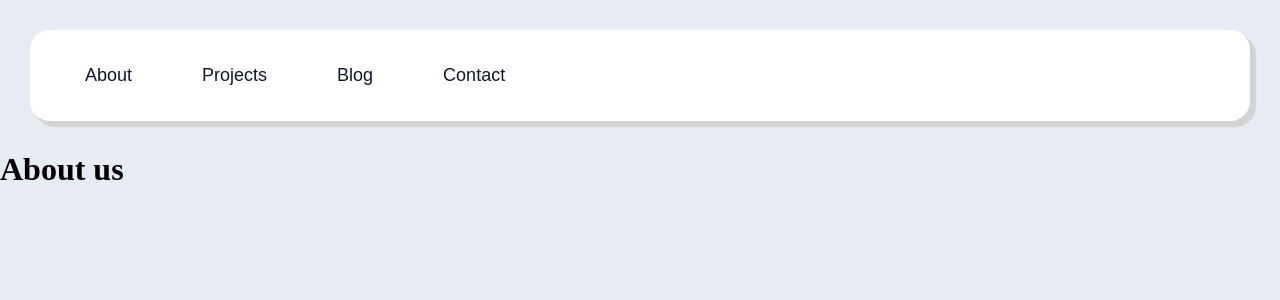
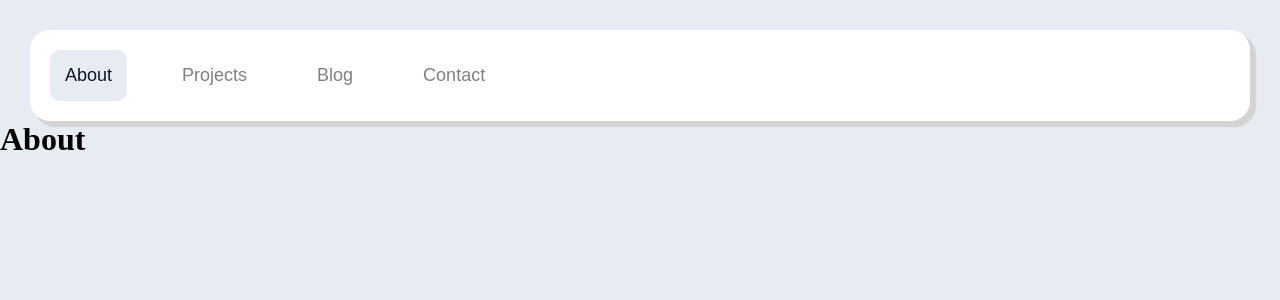
Before and after one commit to nish00/nishchaljatwani, a React (Create React App) app: page /#/about in a window 1280 px wide. Shown: the top 300 px of the page. Built offline with nearby package versions, Linux system fonts and the light colour scheme.

Commit message:
added Navbar to every page, added highlighting to links in Navbar

```diff
--- a/src/App.js
+++ b/src/App.js
@@ -7,11 +7,13 @@ import NotFound from "./pages/NotFound";
 
 import { HashRouter as Router, Routes, Route } from "react-router-dom";
 import "./styles.css";
+import NavBar from "./components/Navbar";
 
 
 export default function App() {
   return (
     <Router>
+      <NavBar/>
       <Routes>
         <Route path ="/" element={<HomePage />}/>
         <Route path ="/about" element={<About />}/>
--- a/src/components/LeftMainContainer.js
+++ b/src/components/LeftMainContainer.js
@@ -1,6 +1,6 @@
 export default function LeftMainContainer() {
     return (
-      <div className="left-main-container" style={{ textAlign: "center" }}>
+      <div className="left-main-container" style={{ textAlign: "center" , color:'gray'}}>
         <div className="left-text">
           This area is work in progress
         </div>
--- a/src/components/Navbar.js
+++ b/src/components/Navbar.js
@@ -1,24 +1,50 @@
-import { Link } from 'react-router-dom';
-
+import { NavLink } from 'react-router-dom';
 
 export default function NavBar() {
   return (
     <div className="navbar-wrapper">
-      <div className="navbar-text">
-        <Link to = "/about" style={{color:"#0f172a",textDecoration:'none'}}>About</Link>
-      </div>
+        <NavLink  to = "/about"
+                  className = {({isActive}) =>
+                      isActive ? "navbar-text-active":"navbar-text"
+                }
+                  style = {({isActive}) => {
+                    return {
+                      color: isActive ? "#0f172a" : "gray",
+                      textDecoration:"none"
+                    };
+                  }}
+                  > About</NavLink>
 
-      <div className="navbar-text">
-        <Link to = "/projects" style={{color:"#0f172a",textDecoration:'none'}}>Projects</Link>
-      </div>
+        <NavLink  to = "/projects"
+                  className = "navbar-text"
+                  style = {({isActive}) => {
+                    return {
+                      color: isActive ? "#0f172a" : "gray",
+                      textDecoration:"none",
+                    };
+                  }}
+                  >Projects</NavLink>
 
-      <div className="navbar-text">
-        <Link to = "/blog" style={{color:"#0f172a",textDecoration:'none'}}>Blog</Link>
-      </div>
 
-      <div className="navbar-text">
-        <Link to = "/contact" style={{color:"#0f172a",textDecoration:'none'}}>Contact</Link>
-      </div>
+        <NavLink  to = "/blog"
+                  className = "navbar-text"
+                  style = {({isActive}) => {
+                    return {
+                      color: isActive ? "#0f172a" : "gray",
+                      textDecoration:"none"
+                    };
+                  }}
+                  >Blog</NavLink>
+
+        <NavLink  to = "/contact"
+                  className = "navbar-text"
+                  style = {({isActive}) => {
+                    return {
+                      color: isActive ? "#0f172a" : "gray",
+                      textDecoration:"none"
+                    };
+                  }}
+                  >Contact</NavLink>
     </div>
   );
 }
--- a/src/components/RightMainContainer.js
+++ b/src/components/RightMainContainer.js
@@ -4,7 +4,6 @@ import RightInfoContainer from "./RightInfoContainer";
 export default function RightMainContainer() {
     return (
         <div className = "right-main-container">
-            <NavBar/>
             <RightInfoContainer/>
         </div>
     );
--- a/src/pages/About.js
+++ b/src/pages/About.js
@@ -1,12 +1,12 @@
+import LeftMainContainer from "../components/LeftMainContainer"
 import NavBar from "../components/Navbar"
+import RightMainContainer from "../components/RightMainContainer"
 
 
 export default function About(){
     return (
         <>
-            <NavBar/>
-            <h1>About us</h1>
+        <h1>About</h1>
         </>
-
     )
 }
--- a/src/styles.css
+++ b/src/styles.css
@@ -51,29 +51,35 @@ body {
   width:inherit;
   height:fit-content;
   display: flex;
-  margin:30px;
+  margin:30px 30px 0 30px;
   background-color: white;
   border-radius: 20px;
-  padding-left: 20px;
-  /* border:1px solid lightgray; */
   box-shadow: 5px 5px 1px 1px lightgray;
 }
 /* navigation bar TEXT style */
 .navbar-text {
   font-family: "Poppins", sans-serif;
-  color: #0f172a;
   font-size: 18px;
   margin: 20px;
   padding: 15px;
   border-radius: 10px;
   transition: all .2s linear
 }
+/* navigation bar on activation */
+.navbar-text-active {
+  font-family: "Poppins", sans-serif;
+  font-size: 18px;
+  margin: 20px;
+  padding: 15px;
+  border-radius: 10px;
+  background-color: #e2e8f0cc;
+  transition: all .2s linear
+}
 
 /* navigation bar hover */
 .navbar-text:hover {
-  background-color: rgb(226 232 240 / 80%);
+  background-color: #e2e8f0cc;
 }
-
 /************NAVBAR STYLE ENDS************************************************************/
 
 /************RIGHT TEXT BEGINS************************************************************/
```
Also changed, not shown: 8 other files (tests, documents, lock files or other folders).
